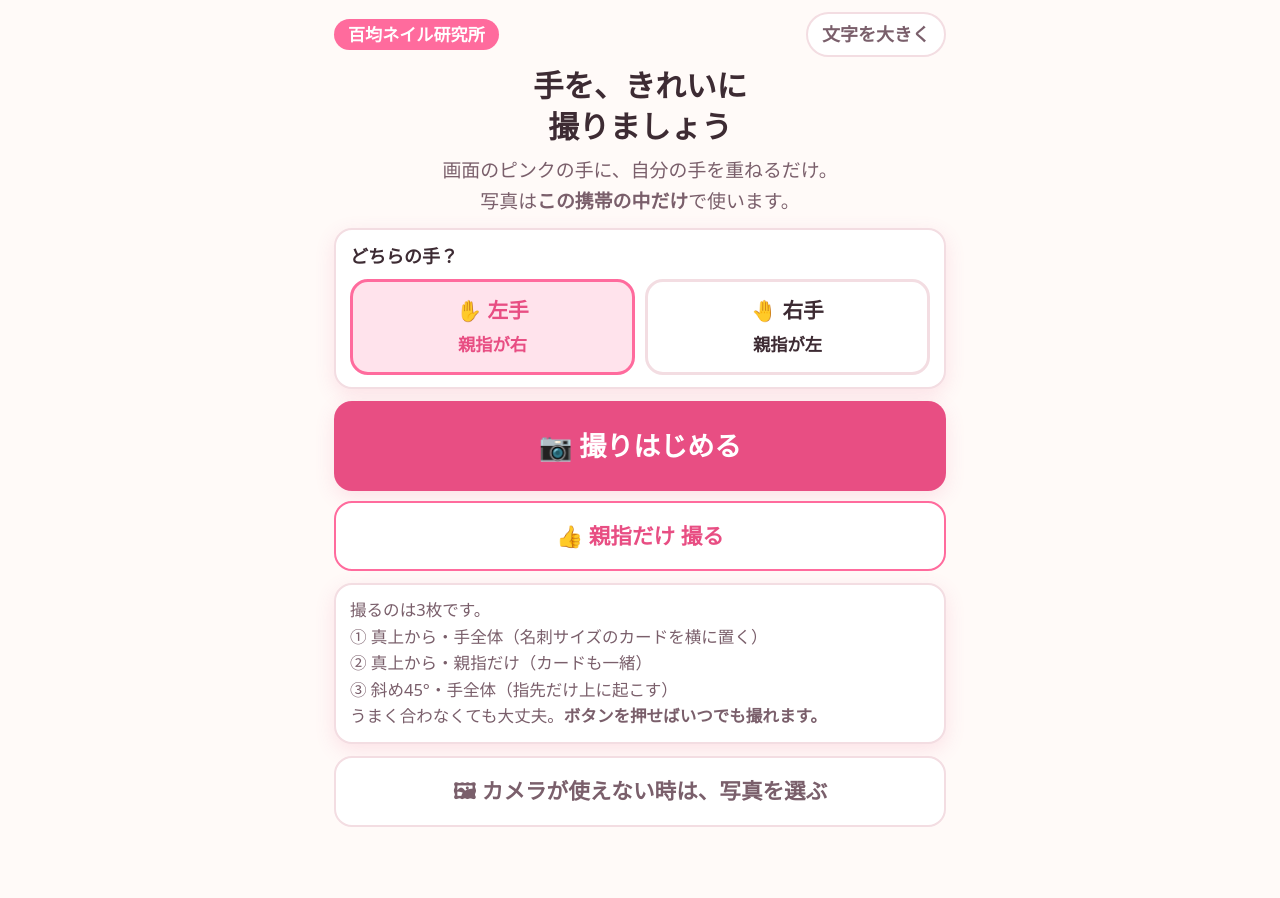
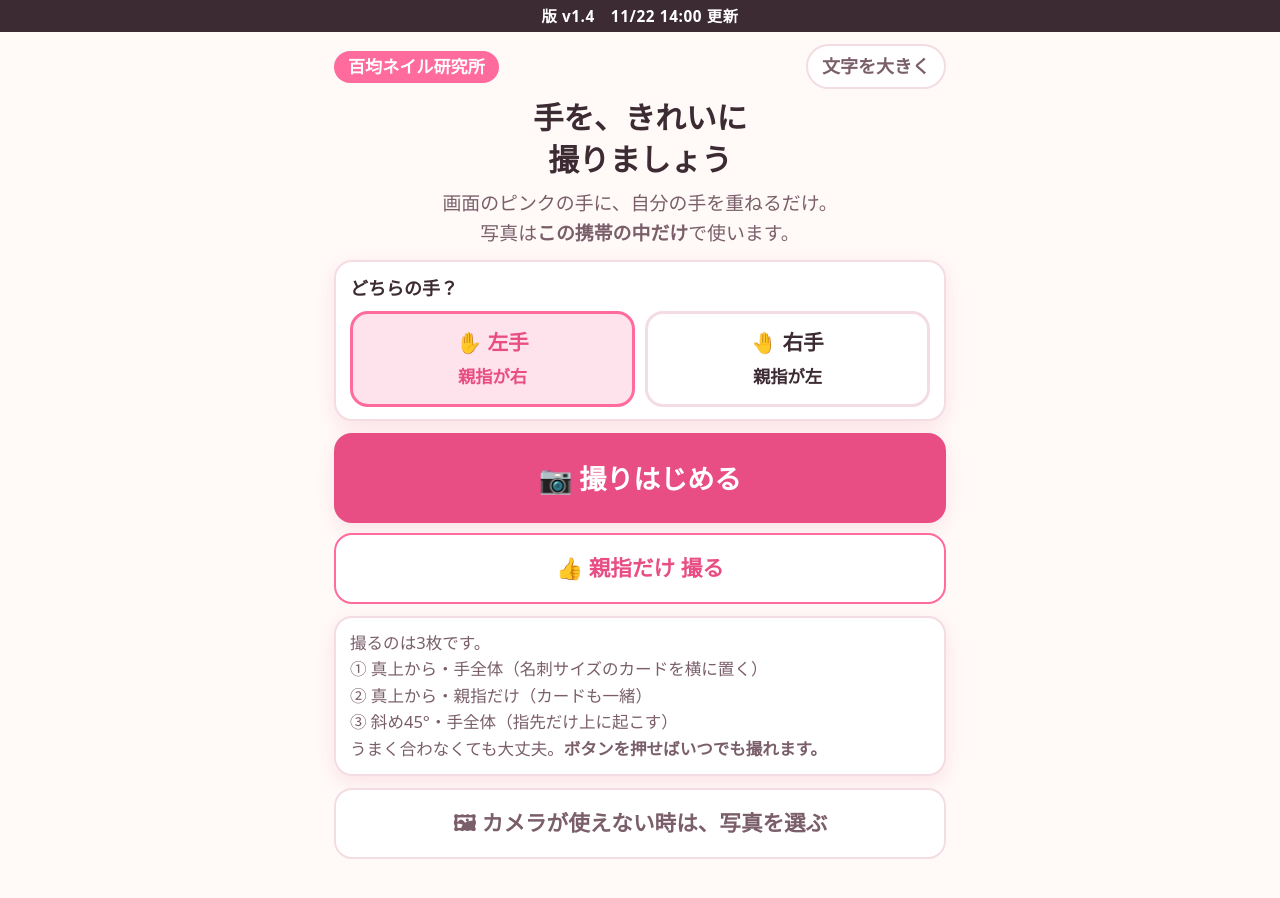
Before and after one commit to gantaroo2003/nail-lab, a plain HTML site: page index.html in a window 1280 px wide. Drawn offline with Linux system fonts and the light colour scheme.

Commit message:
Add files via upload

```diff
--- a/index.html
+++ b/index.html
@@ -80,6 +80,7 @@ ul.l{margin:6px 0;padding-left:1.2em}
 </style>
 </head>
 <body>
+<div id="ver" style="background:#3d2b33;color:#fff;font-weight:800;font-size:.85rem;text-align:center;padding:4px 8px;letter-spacing:.04em">版 v1.4　11/22 14:00 更新</div>
 
 <!-- ===== 1. はじめ ===== -->
 <section class="screen active" id="s-start">
```
